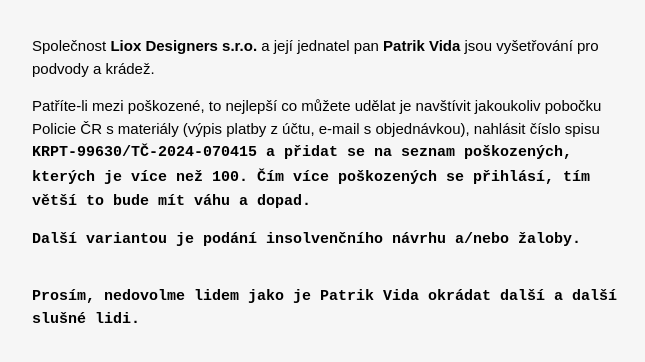
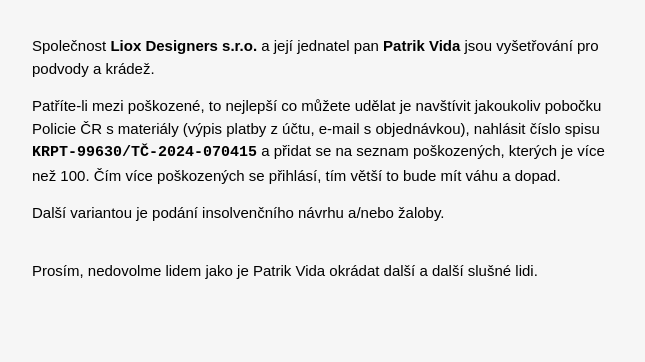
Before and after one commit to JanMikes/liox.cz, a plain HTML site: page index.html in a window 1280 px wide. Shown: the whole page, without its empty margins (308-953 px from the left). Drawn offline with Linux system fonts and the light colour scheme.

Commit message:
Update index.html

```diff
--- a/index.html
+++ b/index.html
@@ -23,7 +23,7 @@
     <article style="max-width: 640px;margin: 0 auto;">
         <div style="padding: 0 20px;line-height: 150%;">
             <p>Společnost <strong>Liox Designers s.r.o.</strong> a její jednatel pan <strong>Patrik Vida</strong> jsou vyšetřování pro podvody a krádež.</p>
-            <p>Patříte-li mezi poškozené, to nejlepší co můžete udělat je navštívit jakoukoliv pobočku Policie ČR s materiály (výpis platby z účtu, e-mail s objednávkou), nahlásit číslo spisu <code style="font-weight: bold;">KRPT-99630/TČ-2024-070415</pre> a přidat se na seznam poškozených, kterých je více než 100. Čím více poškozených se přihlásí, tím větší to bude mít váhu a dopad.</p>
+            <p>Patříte-li mezi poškozené, to nejlepší co můžete udělat je navštívit jakoukoliv pobočku Policie ČR s materiály (výpis platby z účtu, e-mail s objednávkou), nahlásit číslo spisu <code style="font-weight: bold;">KRPT-99630/TČ-2024-070415</code> a přidat se na seznam poškozených, kterých je více než 100. Čím více poškozených se přihlásí, tím větší to bude mít váhu a dopad.</p>
             <p>Další variantou je podání insolvenčního návrhu a/nebo žaloby.</p>
             <p style="margin-top: 35px;">Prosím, nedovolme lidem jako je Patrik Vida okrádat další a další slušné lidi.</p>
         </div>
```
